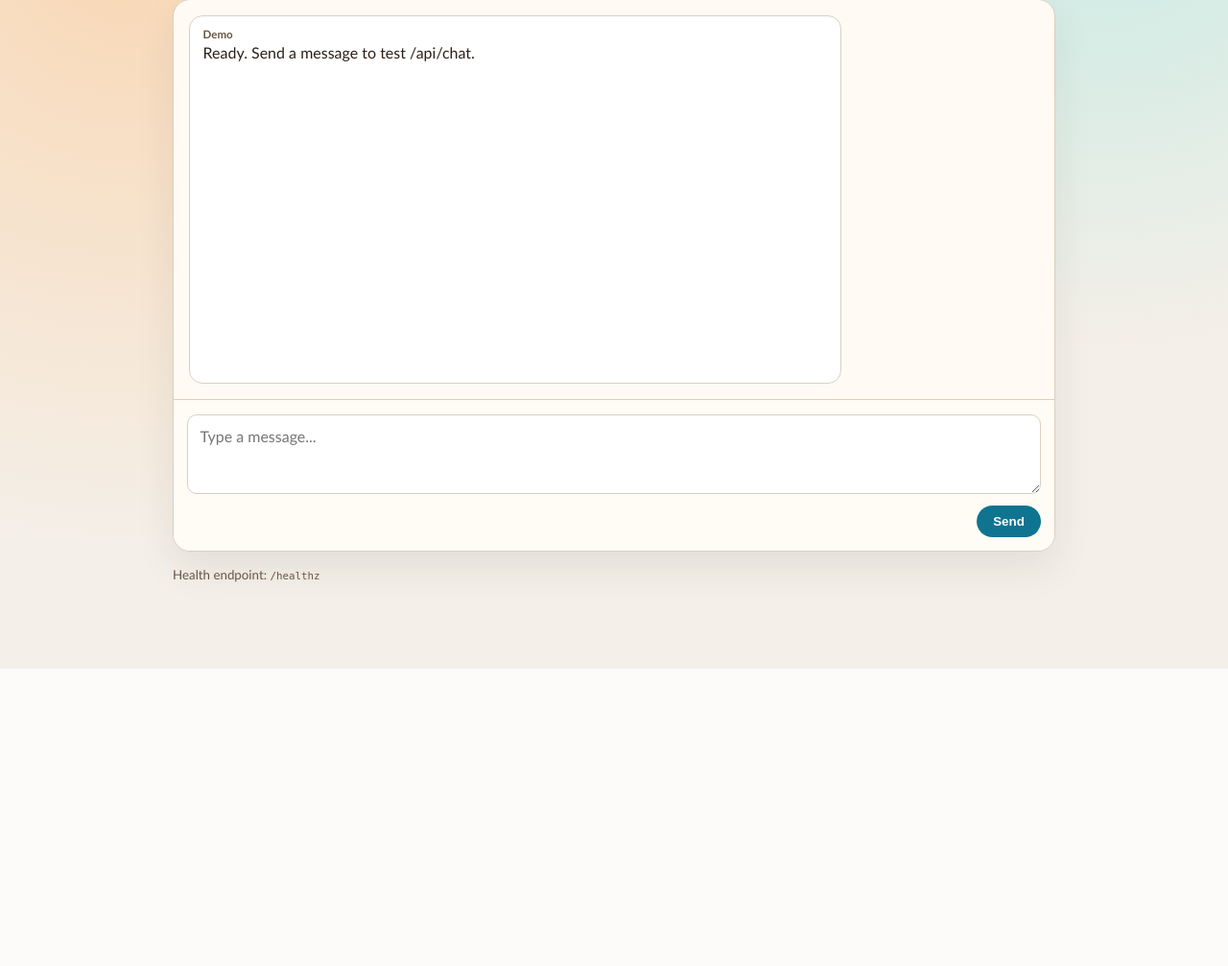
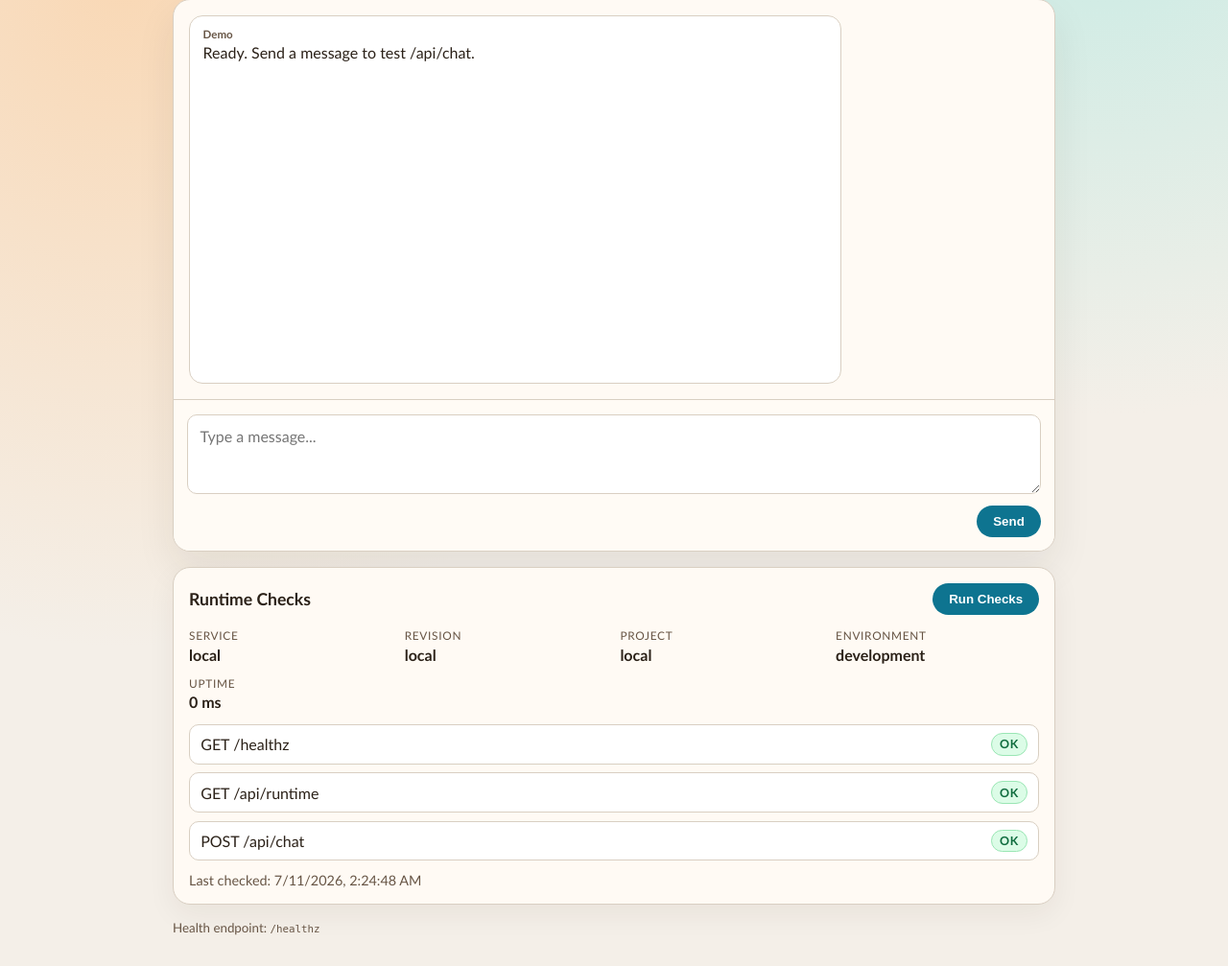
Before and after one commit to seiyashima/a-certain-demo, a Flask app: page / in a window 1280 px wide. Shown: the part 135-1142 px from the top of the page at 96% size. Before the commit the page ends 832 px from the top, so only its background shows below. Run offline with Flask 3, Linux system fonts and the light colour scheme.

Commit message:
Add Cloud Run runtime verification UI for Gemini Enterprise integration

```diff
--- a/app.py
+++ b/app.py
@@ -9,6 +9,7 @@ from flask import Flask, jsonify, render_template, request
 
 def create_app() -> Flask:
     app = Flask(__name__)
+    started_at = time.time()
 
     log_level_name = os.getenv("LOG_LEVEL", "INFO").upper()
     log_level = getattr(logging, log_level_name, logging.INFO)
@@ -33,6 +34,25 @@ def create_app() -> Flask:
     @app.route("/healthz")
     def healthz() -> tuple[dict[str, str], int]:
         return {"status": "ok"}, 200
+
+    @app.route("/api/runtime")
+    def runtime() -> tuple[Any, int]:
+        uptime_ms = int((time.time() - started_at) * 1000)
+        return (
+            jsonify(
+                {
+                    "status": "ok",
+                    "service": os.getenv("K_SERVICE", "local"),
+                    "revision": os.getenv("K_REVISION", "local"),
+                    "configuration": os.getenv("K_CONFIGURATION", "local"),
+                    "project": os.getenv("GOOGLE_CLOUD_PROJECT", "local"),
+                    "environment": os.getenv("APP_ENV", "development"),
+                    "demo_mode": os.getenv("DEMO_MODE", "echo"),
+                    "uptime_ms": uptime_ms,
+                }
+            ),
+            200,
+        )
 
     @app.route("/api/chat", methods=["POST"])
     def chat() -> tuple[Any, int]:
--- a/static/app.js
+++ b/static/app.js
@@ -3,6 +3,18 @@ const messageInput = document.getElementById("message");
 const messages = document.getElementById("messages");
 const template = document.getElementById("message-template");
 const sendButton = document.getElementById("send-button");
+const runChecksButton = document.getElementById("run-checks");
+
+const checkHealthz = document.getElementById("check-healthz");
+const checkRuntime = document.getElementById("check-runtime");
+const checkChat = document.getElementById("check-chat");
+const lastChecked = document.getElementById("last-checked");
+
+const metaService = document.getElementById("meta-service");
+const metaRevision = document.getElementById("meta-revision");
+const metaProject = document.getElementById("meta-project");
+const metaEnvironment = document.getElementById("meta-environment");
+const metaUptime = document.getElementById("meta-uptime");
 
 function appendMessage(role, text) {
   const node = template.content.firstElementChild.cloneNode(true);
@@ -11,6 +23,24 @@ function appendMessage(role, text) {
   node.querySelector(".text").textContent = text;
   messages.appendChild(node);
   messages.scrollTop = messages.scrollHeight;
+}
+
+function setCheckStatus(node, status, label) {
+  if (!node) {
+    return;
+  }
+  node.dataset.status = status;
+  node.textContent = label;
+}
+
+function formatUptime(ms) {
+  if (typeof ms !== "number") {
+    return "-";
+  }
+  if (ms < 1000) {
+    return `${ms} ms`;
+  }
+  return `${(ms / 1000).toFixed(1)} s`;
 }
 
 async function postMessage(message) {
@@ -30,6 +60,59 @@ async function postMessage(message) {
   }
 
   return body.reply;
+}
+
+async function runRuntimeChecks() {
+  if (runChecksButton) {
+    runChecksButton.disabled = true;
+  }
+
+  setCheckStatus(checkHealthz, "pending", "checking");
+  setCheckStatus(checkRuntime, "pending", "checking");
+  setCheckStatus(checkChat, "pending", "checking");
+
+  try {
+    const healthzRes = await fetch("/healthz");
+    const healthzBody = await healthzRes.json();
+    const healthzOk = healthzRes.ok && healthzBody.status === "ok";
+    setCheckStatus(checkHealthz, healthzOk ? "ok" : "error", healthzOk ? "ok" : "failed");
+
+    const runtimeRes = await fetch("/api/runtime");
+    const runtimeBody = await runtimeRes.json();
+    const runtimeOk = runtimeRes.ok && runtimeBody.status === "ok";
+    setCheckStatus(checkRuntime, runtimeOk ? "ok" : "error", runtimeOk ? "ok" : "failed");
+
+    if (runtimeOk) {
+      metaService.textContent = runtimeBody.service || "-";
+      metaRevision.textContent = runtimeBody.revision || "-";
+      metaProject.textContent = runtimeBody.project || "-";
+      metaEnvironment.textContent = runtimeBody.environment || "-";
+      metaUptime.textContent = formatUptime(runtimeBody.uptime_ms);
+    }
+
+    try {
+      await postMessage("ping");
+      setCheckStatus(checkChat, "ok", "ok");
+    } catch (error) {
+      setCheckStatus(checkChat, "error", "failed");
+    }
+
+    if (lastChecked) {
+      lastChecked.textContent = `Last checked: ${new Date().toLocaleString()}`;
+    }
+  } catch (error) {
+    setCheckStatus(checkHealthz, "error", "failed");
+    setCheckStatus(checkRuntime, "error", "failed");
+    setCheckStatus(checkChat, "error", "failed");
+
+    if (lastChecked) {
+      lastChecked.textContent = `Check failed: ${error.message}`;
+    }
+  } finally {
+    if (runChecksButton) {
+      runChecksButton.disabled = false;
+    }
+  }
 }
 
 form.addEventListener("submit", async (event) => {
@@ -56,3 +139,8 @@ form.addEventListener("submit", async (event) => {
 });
 
 appendMessage("assistant", "Ready. Send a message to test /api/chat.");
+
+if (runChecksButton) {
+  runChecksButton.addEventListener("click", runRuntimeChecks);
+  runRuntimeChecks();
+}
--- a/static/styles.css
+++ b/static/styles.css
@@ -145,6 +145,98 @@ button:disabled {
   color: var(--muted);
 }
 
+.ops-card {
+  margin-top: 1rem;
+  border: 1px solid var(--line);
+  border-radius: 18px;
+  background: color-mix(in srgb, var(--paper) 92%, white);
+  box-shadow: 0 10px 30px rgba(43, 33, 24, 0.06);
+  padding: 1rem;
+}
+
+.ops-header {
+  display: flex;
+  align-items: center;
+  justify-content: space-between;
+  gap: 1rem;
+}
+
+.ops-header h2 {
+  margin: 0;
+  font-size: 1.1rem;
+}
+
+.runtime-meta {
+  display: grid;
+  grid-template-columns: repeat(auto-fit, minmax(170px, 1fr));
+  gap: 0.8rem;
+  margin: 0.9rem 0;
+}
+
+.runtime-meta dt {
+  font-size: 0.74rem;
+  color: var(--muted);
+  text-transform: uppercase;
+  letter-spacing: 0.06em;
+}
+
+.runtime-meta dd {
+  margin: 0.15rem 0 0;
+  font-weight: 700;
+  overflow-wrap: anywhere;
+}
+
+.check-list {
+  list-style: none;
+  margin: 0.4rem 0 0;
+  padding: 0;
+  display: grid;
+  gap: 0.55rem;
+}
+
+.check-list li {
+  display: flex;
+  justify-content: space-between;
+  align-items: center;
+  border: 1px solid var(--line);
+  border-radius: 10px;
+  padding: 0.5rem 0.7rem;
+  background: white;
+}
+
+.check-list strong {
+  font-size: 0.78rem;
+  text-transform: uppercase;
+  letter-spacing: 0.05em;
+  border-radius: 999px;
+  padding: 0.2rem 0.5rem;
+  border: 1px solid var(--line);
+}
+
+.check-list strong[data-status="ok"] {
+  color: #0f6c3e;
+  background: #dcfce7;
+  border-color: #9ae6b4;
+}
+
+.check-list strong[data-status="error"] {
+  color: #9a1c1c;
+  background: #fde2e2;
+  border-color: #f5b5b5;
+}
+
+.check-list strong[data-status="pending"] {
+  color: #5d4b1f;
+  background: #fef3c7;
+  border-color: #f4df93;
+}
+
+.ops-note {
+  margin: 0.75rem 0 0;
+  color: var(--muted);
+  font-size: 0.9rem;
+}
+
 .sr-only {
   position: absolute;
   width: 1px;
--- a/templates/index.html
+++ b/templates/index.html
@@ -34,6 +34,44 @@
         </form>
       </section>
 
+      <section class="ops-card" aria-label="runtime checks">
+        <div class="ops-header">
+          <h2>Runtime Checks</h2>
+          <button id="run-checks" type="button">Run Checks</button>
+        </div>
+
+        <dl class="runtime-meta">
+          <div>
+            <dt>Service</dt>
+            <dd id="meta-service">-</dd>
+          </div>
+          <div>
+            <dt>Revision</dt>
+            <dd id="meta-revision">-</dd>
+          </div>
+          <div>
+            <dt>Project</dt>
+            <dd id="meta-project">-</dd>
+          </div>
+          <div>
+            <dt>Environment</dt>
+            <dd id="meta-environment">-</dd>
+          </div>
+          <div>
+            <dt>Uptime</dt>
+            <dd id="meta-uptime">-</dd>
+          </div>
+        </dl>
+
+        <ul class="check-list">
+          <li><span>GET /healthz</span><strong id="check-healthz">pending</strong></li>
+          <li><span>GET /api/runtime</span><strong id="check-runtime">pending</strong></li>
+          <li><span>POST /api/chat</span><strong id="check-chat">pending</strong></li>
+        </ul>
+
+        <p class="ops-note" id="last-checked">Not checked yet</p>
+      </section>
+
       <footer class="footer">
         <small>Health endpoint: <code>/healthz</code></small>
       </footer>
```
Also changed, not shown: tests/test_app.py (+18 -0 lines).
